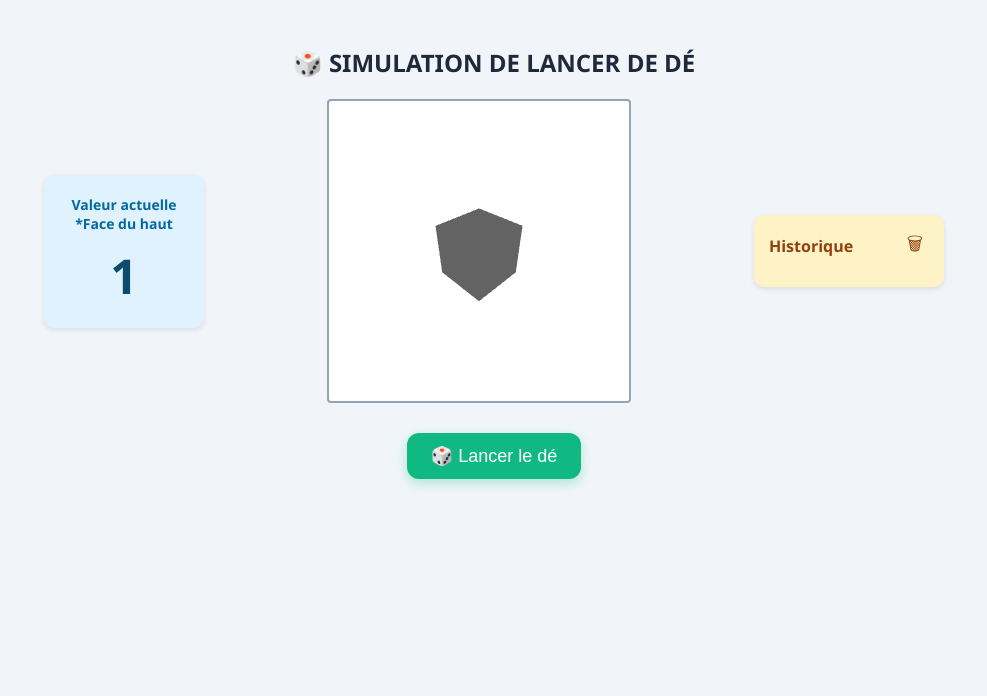
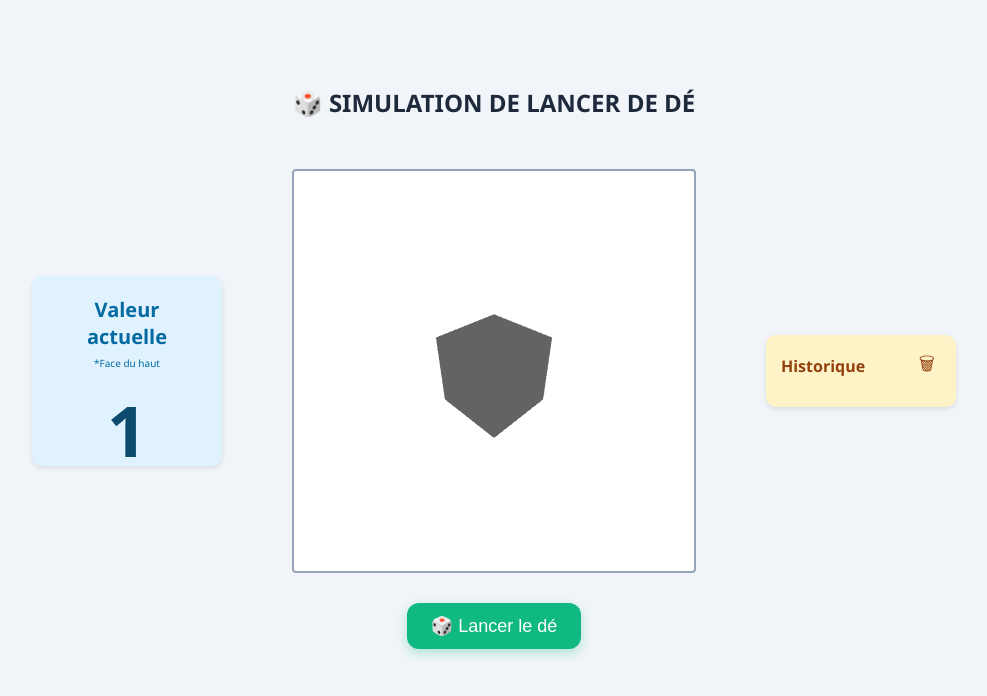
Before and after one commit to angelkae7/react-roll-of-dice, a React (Create React App) app: page / in a window 1280 px wide. Shown: the top 696 px of the page, without its empty margins (146-1133 px from the left). Built offline with nearby package versions, Linux system fonts and the light colour scheme.

Commit message:
Arrangement du css, centrage du contenu au centre de la page

```diff
--- a/src/App.css
+++ b/src/App.css
@@ -4,14 +4,21 @@ body {
   background-color: #f1f5f9;
 }
 
-.fs12 {
-  font-size: 7px;
+#root, .container {
+  text-align: center;
+  display: flex;
+  flex-direction: column;
+  align-items: center;
+  justify-content: center;
+  padding: 30px;
+  color: #1e293b;
+  height: 100%;
 }
 
 .container {
-  text-align: center;
-  padding: 30px;
-  color: #1e293b;
+  margin: 20px;
+  padding: 20px;
+  box-sizing: border-box;
 }
 
 h1 {
@@ -21,17 +28,20 @@ h1 {
 
 .main-layout {
   display: flex;
-  justify-content: space-between;
+  justify-content: center;
   align-items: center;
-  margin: 0 auto 30px auto;
-  max-width: 900px;
+  gap: 70px;
+  margin: 30px;
+  flex-wrap: wrap;
 }
+
 
 .value-box {
   background-color: #e0f2fe;
   border-radius: 10px;
   padding: 20px;
-  width: 120px;
+  width: 150px;
+  height: 150px;
   text-align: center;
   box-shadow: 0 2px 5px rgba(0,0,0,0.1);
 }
@@ -39,20 +49,21 @@ h1 {
 .value-box p {
   margin: 0;
   font-weight: 600;
-  font-size: 14px;
+  font-size: 20px;
   color: #0369a1;
 }
 
+
 .value-display {
   margin-top: 10px;
-  font-size: 48px;
+  font-size: 70px;
   font-weight: bold;
   color: #0c4a6e;
 }
 
 .dice-canvas {
-  width: 300px;
-  height: 300px;
+  width: 400px;
+  height: 400px;
   border: 2px solid #94a3b8;
   border-radius: 4px;
   background-color: white;
@@ -114,3 +125,8 @@ h1 {
 .roll-button:hover {
   background-color: #059669;
 }
+
+.fs12 {
+  font-size: 10px;
+    color: #0369a1;
+}
--- a/src/App.js
+++ b/src/App.js
@@ -38,7 +38,7 @@ function App() {
         {/* Valeur actuelle */}
         <div className="value-box">
           <p>Valeur actuelle</p>
-          <p className="fs12">*Face du haut</p>
+          <span className="fs12">*Face du haut</span>
           <div className="value-display">{value}</div>
         </div>
 
```
